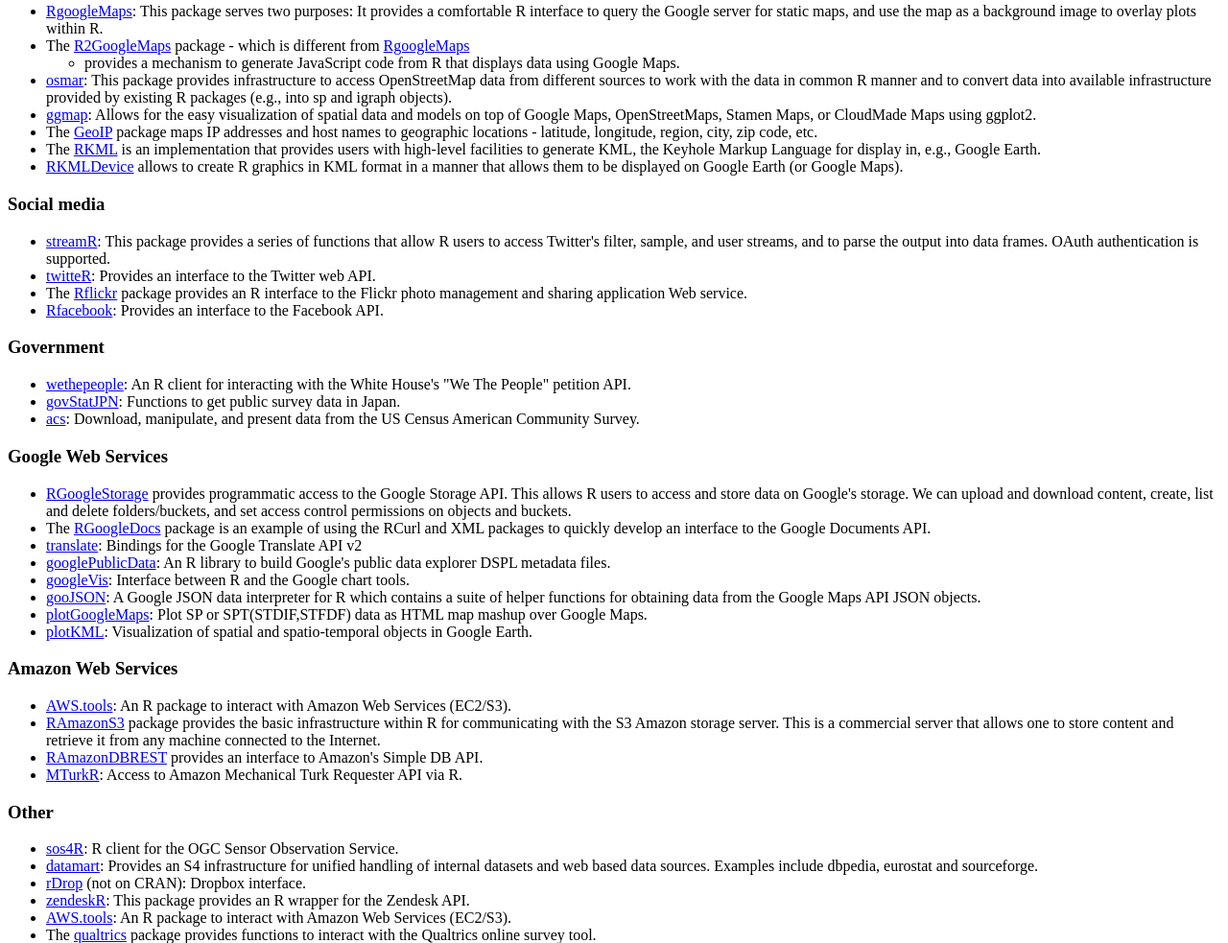
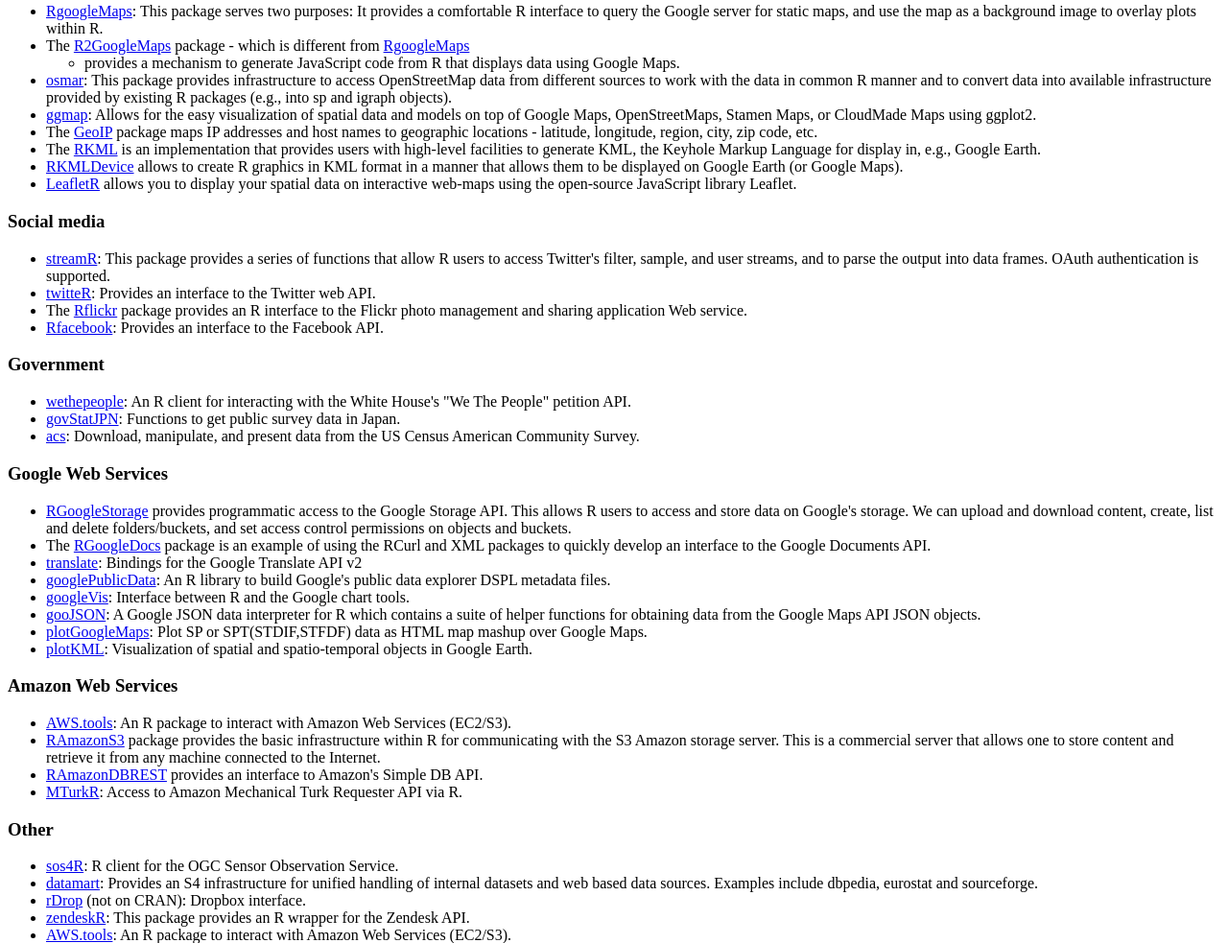
Before and after one commit to ropensci-archive/opendata, a plain HTML site: page index.html in a window 1280 px wide. Shown: the part 4630-5613 px from the top of the page at 96% size. Drawn offline with Linux system fonts and the light colour scheme.

Commit message:
Added LeafletR to list

```diff
--- a/index.html
+++ b/index.html
@@ -222,6 +222,7 @@
 <li>The <a href="http://www.omegahat.org/GeoIP/">GeoIP</a> package maps IP addresses and host names to geographic locations - latitude, longitude, region, city, zip code, etc.</li>
 <li>The <a href="http://www.omegahat.org/RKML/">RKML</a> is an implementation that provides users with high-level facilities to generate KML, the Keyhole Markup Language for display in, e.g., Google Earth.</li>
 <li><a href="http://www.omegahat.org/RKMLDevice/">RKMLDevice</a> allows to create R graphics in KML format in a manner that allows them to be displayed on Google Earth (or Google Maps).</li>
+<li><a href="http://cran.r-project.org/whttp://cran.r-project.org/web/packages/leafletR/index.html/">LeafletR</a> allows you to display your spatial data on interactive web-maps using the open-source JavaScript library Leaflet.</li>
 </ul>
 <h3 id="social-media">Social media</h3>
 <ul>
```
Also changed, not shown: 2 other files.
